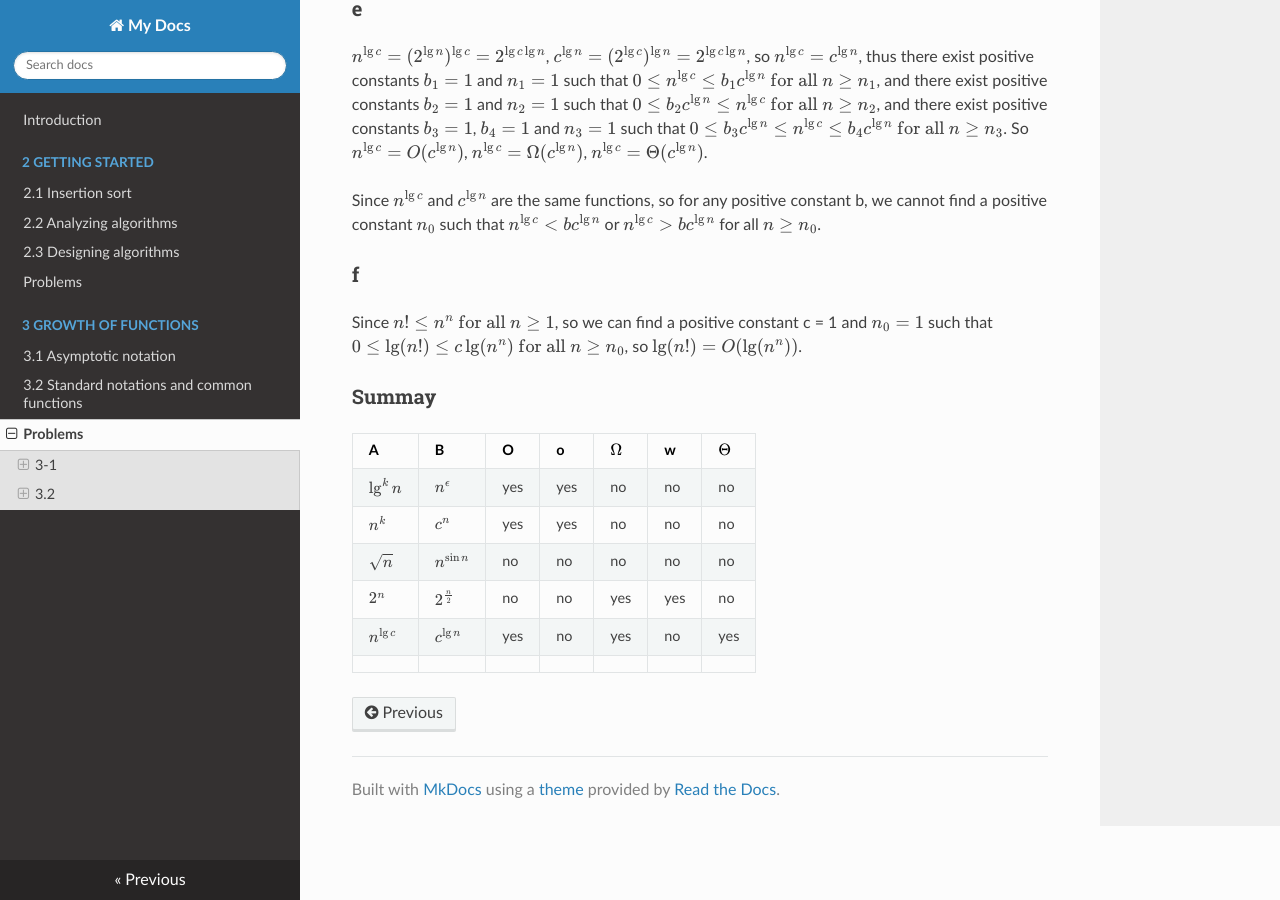
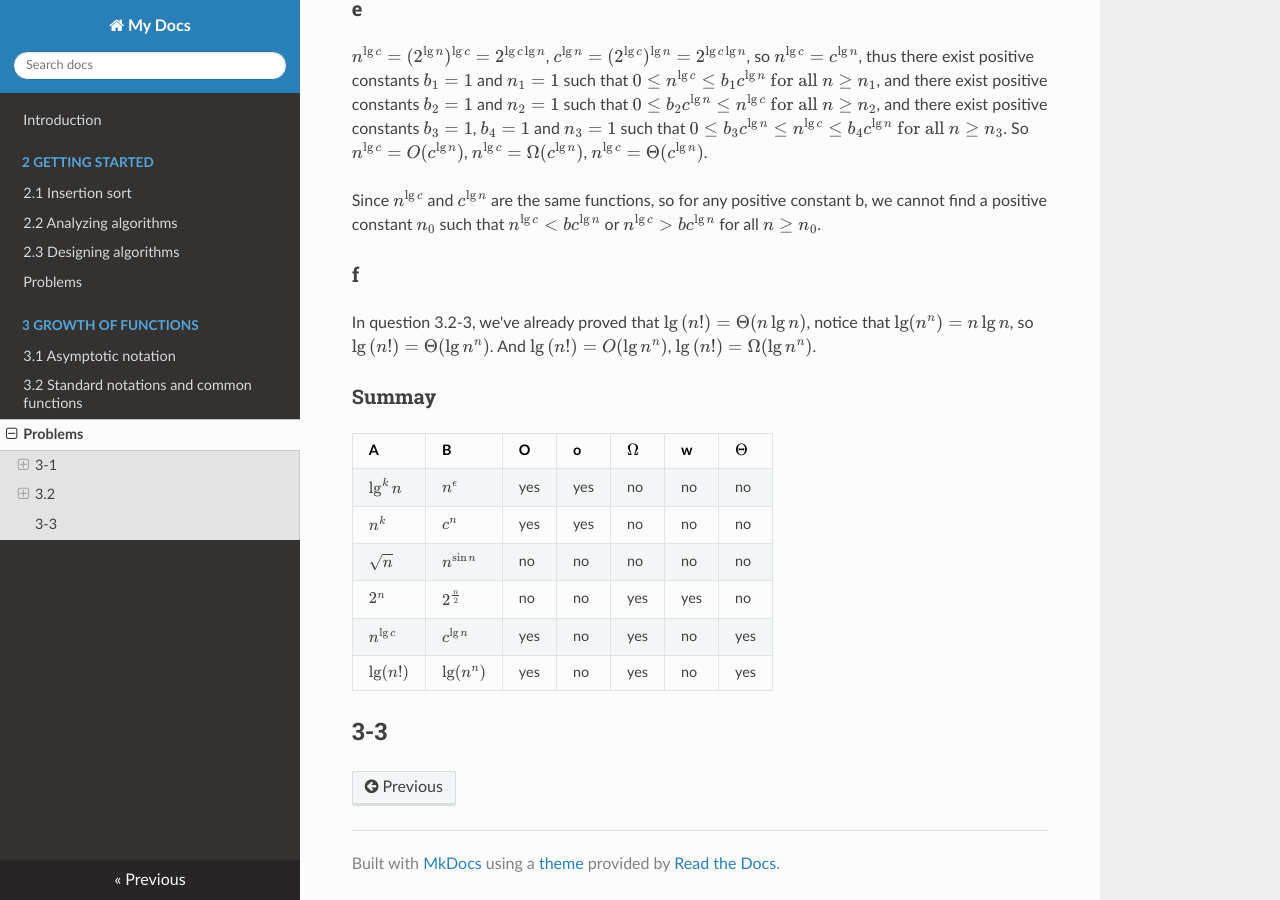
Before and after one commit to Frederick-S/Introduction-to-Algorithms-Notes, an MkDocs documentation site: the page built from docs/3-Growth-of-Functions/Problems.md, in a window 1280 px wide and 900 px high, scrolled down 2969 px. Built offline with MkDocs 1.6.1, drawn with Linux system fonts in a browser that asks for light colours; nearby versions of some CDN libraries; formulas are drawn with MathJax 3; old or Windows-style settings are respelled for this version of MkDocs.

Commit message:
Update exercise

```diff
--- a/docs/3-Growth-of-Functions/Problems.md
+++ b/docs/3-Growth-of-Functions/Problems.md
@@ -71,7 +71,8 @@ $n^{\lg{c}} = (2^{\lg{n}})^{\lg{c}} = 2^{\lg{c}\lg{n}}$, $c^{\lg{n}} = (2^{\lg{c
 Since $n^{\lg{c}}$ and $c^{\lg{n}}$ are the same functions, so for any positive constant b, we cannot find a positive constant $n_0$ such that $n^{\lg{c}} < bc^{\lg{n}}$ or $n^{\lg{c}} > bc^{\lg{n}}$ for all $n \geq n_0$.
 
 ### f
-Since $n! \leq n^n \text{ for all } n \geq 1$, so we can find a positive constant c = 1 and $n_0 = 1$ such that $0 \leq \lg(n!) \leq c\lg({n^n}) \text{ for all } n \geq n_0$, so $\lg(n!) = O(\lg({n^n}))$.
+In question 3.2-3, we've already proved that $\lg{(n!)} = \Theta(n\lg{n})$, notice that $\lg(n^n) = n\lg{n}$, so $\lg{(n!)} = \Theta(\lg{n^n})$. And $\lg{(n!)} = O(\lg{n^n})$, $\lg{(n!)} = \Omega(\lg{n^n})$.
+
 ### Summay
 
 |A   |B   |O   |o   |$\Omega$   |w   |$\Theta$   |
@@ -81,4 +82,6 @@ Since $n! \leq n^n \text{ for all } n \geq 1$, so we can find a positive constan
 |$\sqrt{n}$   |$n^{\sin{n}}$   |no   |no   |no   |no   |no   |
 |$2^n$   |$2^{\frac{n}{2}}$   |no   |no   |yes   |yes   |no   |
 |$n^{\lg{c}}$   |$c^{\lg{n}}$   |yes   |no   |yes   |no   |yes   |
-|   |   |   |   |   |   |   |
+|$\lg(n!)$   |$\lg(n^n)$   |yes   |no   |yes   |no   |yes   |
+
+## 3-3
```
